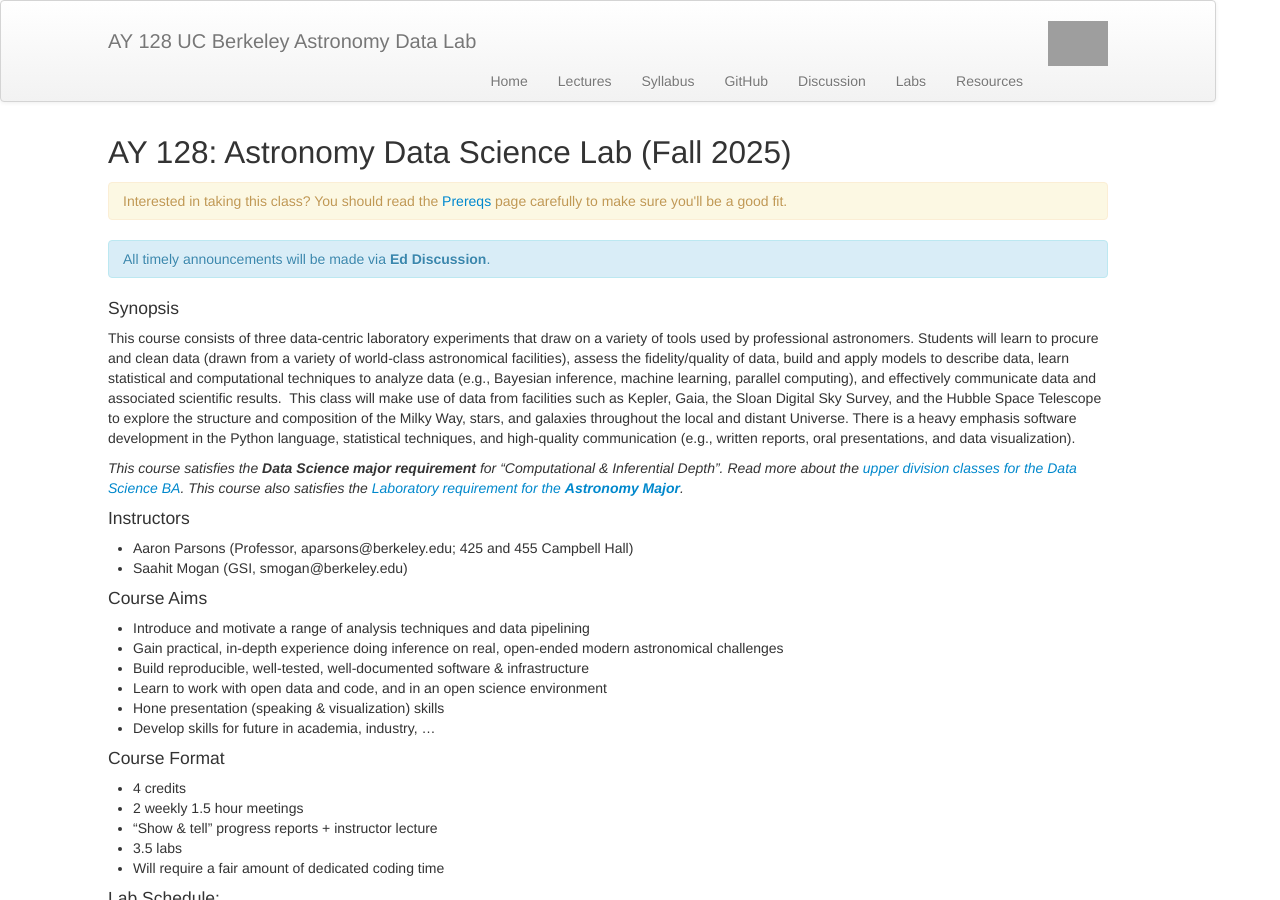
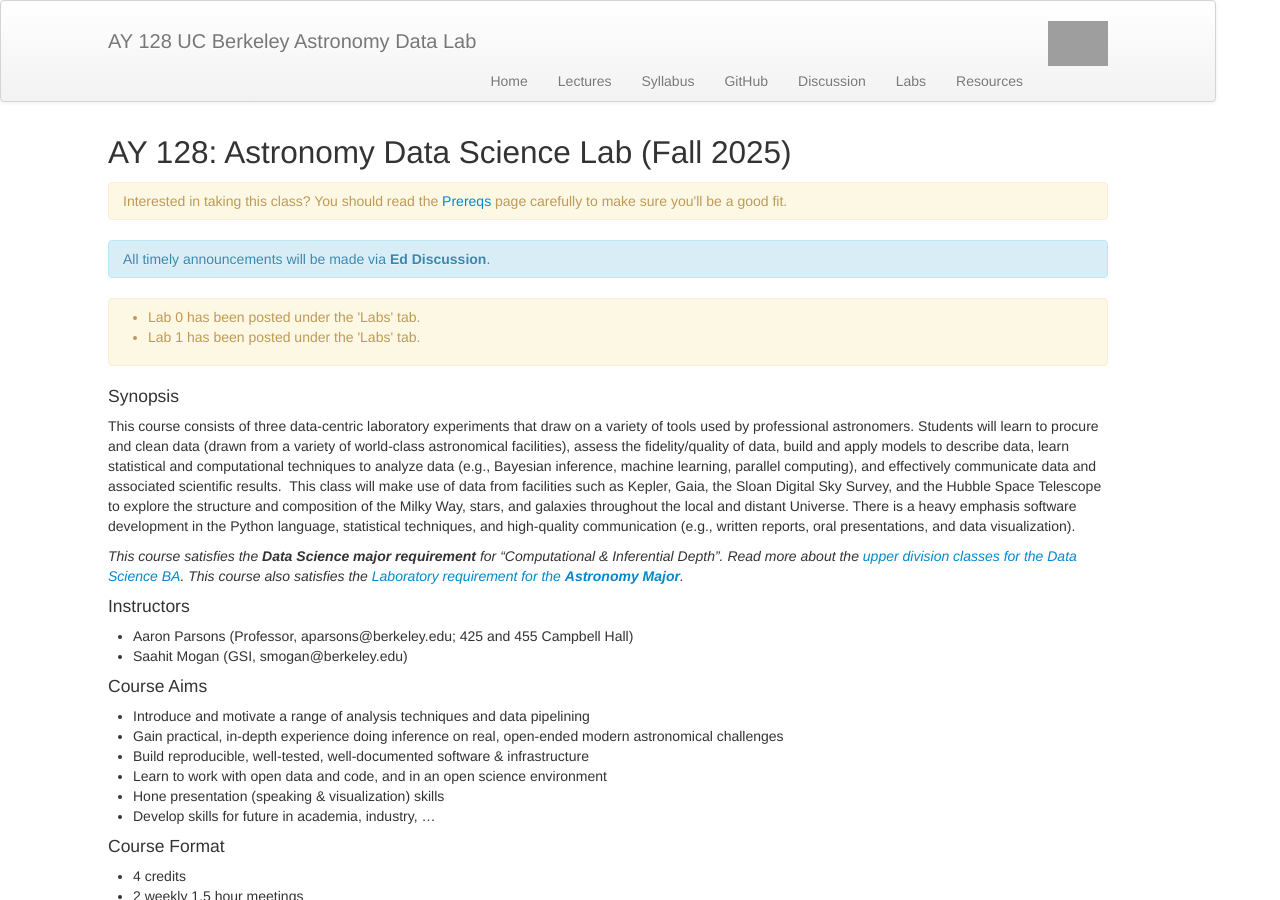
Before and after one commit to ucb-datalab/ucb-datalab.github.io, a Jekyll site: the page built from index.md, in a window 1280 px wide and 900 px high. Built offline with Jekyll 4.4.1, drawn with Linux system fonts in a browser that asks for light colours; some of the changed lines change nothing that is shown; grey boxes are pictures that could not be loaded.

Commit message:
Added lab updates to main page

```diff
--- a/index.md
+++ b/index.md
@@ -18,14 +18,14 @@ All timely announcements will be made via <b>Ed Discussion</b>.
 </div>
 
 
-<!-- <div class="alert alert-primary" role="alert">
+<div class="alert alert-primary" role="alert">
 <ul>
-<li>1/17 -- Lab 0 has been posted under the 'Labs' tab.</li>
-<li>2/5 -- Lab 1 has been posted under the 'Labs' tab.</li>
-<li>3/6 -- Lab 2 has been posted under the 'Labs' tab.</li>
-<li>4/15 -- Lab 3 has been posted under the 'Labs' tab.</li>
+<li>Lab 0 has been posted under the 'Labs' tab.</li>
+<li>Lab 1 has been posted under the 'Labs' tab.</li>
+<!-- <li>3/6 -- Lab 2 has been posted under the 'Labs' tab.</li> -->
+<!-- <li>4/15 -- Lab 3 has been posted under the 'Labs' tab.</li> -->
 </ul>
-</div> -->
+</div>
 
 #### Synopsis
 
```
